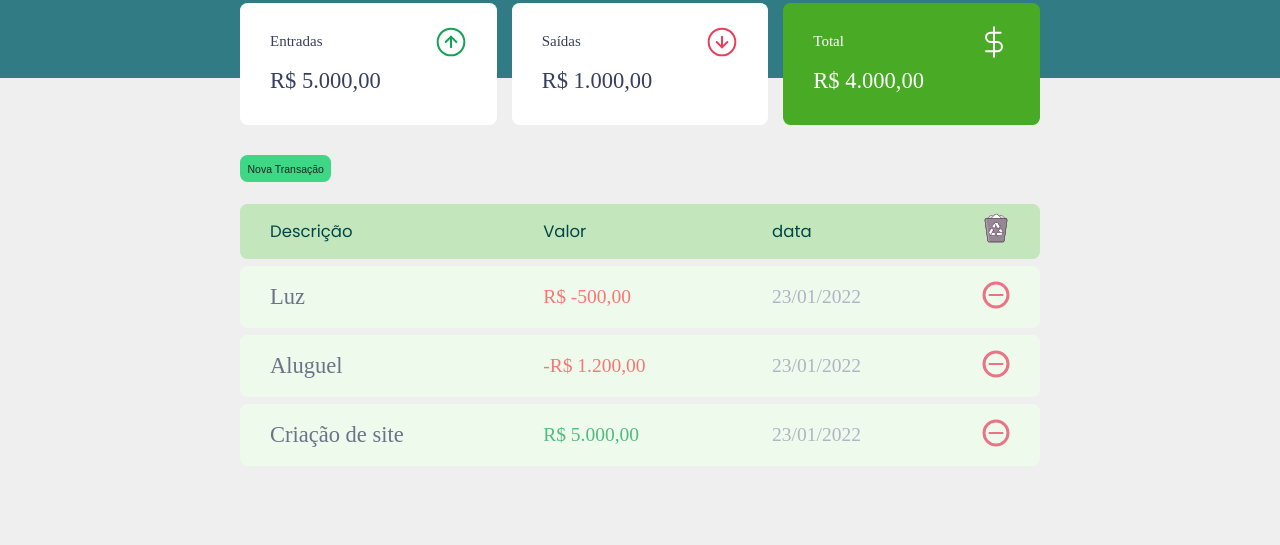
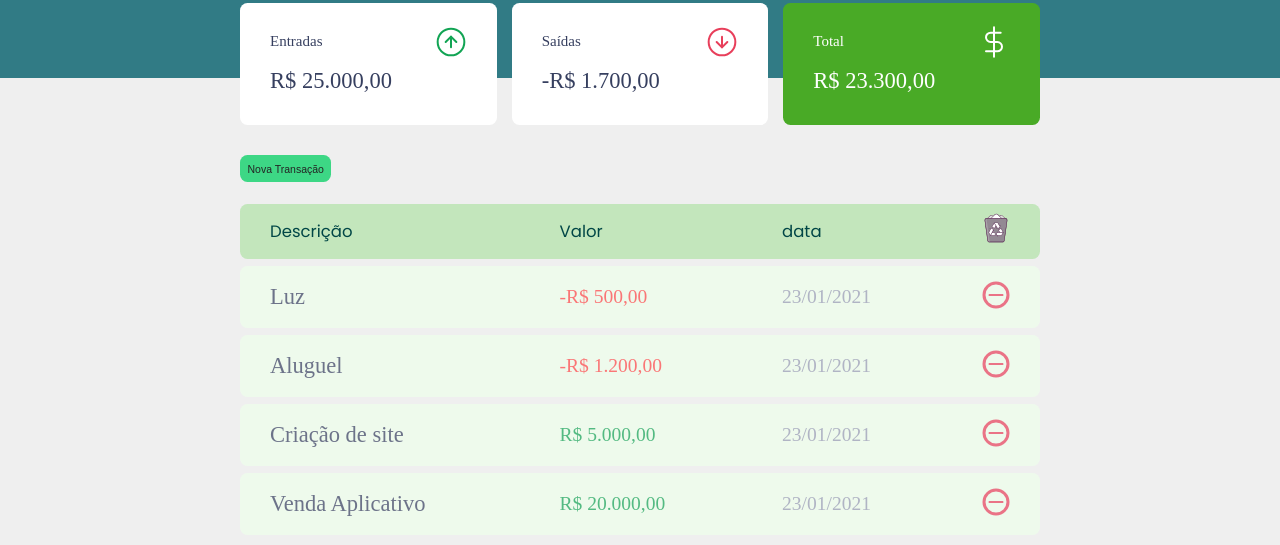
Before and after one commit to viniciusfg05/Controle-Financeiro-, a plain HTML site: page index.html in a window 1280 px wide. Shown: the part 70-615 px from the top of the page. Drawn offline with Linux system fonts and the light colour scheme; a web font is replaced by a local one.

Commit message:
Feito a DOM, soma das transaçoes, formatação do valores etc

```diff
--- a/index.html
+++ b/index.html
@@ -33,7 +33,7 @@
               alt="Imagem de entrada de valores"
             />
           </h3>
-          <p>R$ 5.000,00</p>
+          <p id="incomeDisplay" >R$ 5.000,00</p>
         </div>
 
         <div class="card">
@@ -45,7 +45,7 @@
               alt="Imagem de saída de valores"
             />
           </h3>
-          <p>R$ 1.000,00</p>
+          <p id="expenseDisplay">R$ 1.000,00</p>
         </div>
 
         <div class="card total">
@@ -53,7 +53,7 @@
             <span>Total</span>
             <img class="img" src="./assets/total.svg" alt="Imagem de total" />
           </h3>
-          <p>R$ 4.000,00</p>
+          <p id="totalDisplay">R$ 4.000,00</p>
         </div>
       </section>
 
@@ -76,30 +76,7 @@
             </tr>
           </thead>
           <tbody>
-            <tr>
-              <td class="description">Luz</td>
-              <td class="expense">R$ -500,00</td>
-              <td class="date">23/01/2022</td>
-              <td class="img">
-                <img src="./assets/minus.svg" alt="" />
-              </td>
-            </tr>
-            <tr>
-              <td class="description">Aluguel</td>
-              <td class="expense">-R$ 1.200,00</td>
-              <td class="date">23/01/2022</td>
-              <td class="img">
-                <img src="./assets/minus.svg" alt="" />
-              </td>
-            </tr>
-            <tr>
-              <td class="description">Criação de site</td>
-              <td class="income">R$ 5.000,00</td>
-              <td class="date">23/01/2022</td>
-              <td class="img">
-                <img src="./assets/minus.svg" alt="" />
-              </td>
-            </tr>
+
           </tbody>
         </table>
       </section>
@@ -109,7 +86,7 @@
       <div class="modal">
          <div id="form">
            <h2>Nova Transação</h2>
-           <form action="">
+           <form action="" onsubmit="Form.submit(event)" >
             <div class="input-group">
               <label class="sr-only" for="Descrição">Description</label>
               <input type="text" id="description" name="description" value="" placeholder="Descrição ">
--- a/main.js
+++ b/main.js
@@ -9,56 +9,97 @@ const Modal = {
 }
 //fim do code modal
 
+//Criando uma função que some as entrada e saida e devolva o resultado pra total
+const Transaction = {
+  all: [
     //Inicio - Criando um array com as informaçoes das transações
-const transactions = [
     {
-    id: 1,
       description: 'Luz',
       amount: -50000, // se tratando de valores, nao usamos $ , . add somente mais dois zeros
       date: '23/01/2021'
     },
     {
-    id: 2,
       description: 'Aluguel',
       amount: -120000, // se tratando de valores, nao usamos $ , . add somente mais dois zeros
       date: '23/01/2021'
     },
     {
-    id: 3,
       description: 'Criação de site',
       amount: 500000, // se tratando de valores, nao usamos $ , . add somente mais dois zeros
       date: '23/01/2021'
+    },
+    {
+      description: 'Venda Aplicativo',
+      amount: 2000000, // se tratando de valores, nao usamos $ , . add somente mais dois zeros
+      date: '23/01/2021'
     }
-]
+  ], //pega todas as transaçoes da linha 13
 
-//Criando uma função que some as entrada e saida e devolva o resultado pra total
-const Transaction = {
+  //add um nova transação
+  add(transaction) {
+    Transaction.all.push(transaction)
+
+    App.reload(index)
+  },
+
+  remove(index) {
+    Transaction.all.splice(index, 1) //remove uma transação
+
+    App.reload()
+  },
+
   incomes() {
     //somar as entradas
+    //pegar todas as transaçoes //se for maior que zero // somar a uma variavel e retornar a variavel
+    let income = 0
+
+    //para cada transação
+    Transaction.all.forEach(transaction => {
+      //se ela for maior que zero
+      if (transaction.amount > 0) {
+        income = income + transaction.amount
+      }
+    })
+
+    return income
   },
   expenses() {
     //somar as saídas
+    let expense = 0
+    Transaction.all.forEach(transaction => {
+      if (transaction.amount < 0) {
+        expense = expense + transaction.amount
+      }
+    })
+    return expense
   },
   total() {
     //Entradas menos saídas
+    return Transaction.incomes() + Transaction.expenses()
   }
 }
 
-//Para trocar os dados do html
+//INICIO - Para trocar os dados do html
 const DOM = {
+  transactionsContainer: document.querySelector('#data-table tbody'), //transactionsContainer:vai pegar o tbody que ta contendo do elemento "tr"
+
   addTransaction(transaction, index) {
     //transaction, é a const na linha 13 // index, é o nome do arquivo  que ta o HTML
     //local do documento que vai add
     const tr = document.createElement('tr') //criando um elemento "tr"
     tr.innerHTML = DOM.innerHTMLTransaction(transaction) //"tr.innerHTML" para receber o HTML "innerHTMLTransaction() e "innerHTMLTransaction(transaction)" recebe transaction tb
 
-    console.log(tr.innerHTML)
+    DOM.transactionsContainer.appendChild(tr) // appendChild(tr) é um funcionabilidade para pegar o elemento que foi criando "tr"
   },
 
   innerHTMLTransaction(transaction) {
+    const CSSclass = transaction.amount > 0 ? 'income' : 'expense' //se o valor for maior que 0 ele add income se ñ add expense
+
+    const amount = Utils.formatCurrency(transaction.amount) // pegar a função da linha 85 trandormando o valor em moeda
+
     const html = `
     <td class="description">${transaction.description}</td>
-    <td class="expense">${transaction.amount}</td>
+    <td class="${CSSclass}">${amount}</td>
     <td class="date">${transaction.date}</td>
     <td class="img">
       <img src="./assets/minus.svg" alt="Remover transação" />
@@ -66,8 +107,78 @@ const DOM = {
     `
 
     return html
+  },
+
+  //INICIO - Atualizar o valor da entrada - saida
+  //ligado com o Transactio da linha 41
+  updateBalance() {
+    document.getElementById('incomeDisplay').innerHTML = Utils.formatCurrency(
+      Transaction.incomes()
+    )
+    document.getElementById('expenseDisplay').innerHTML = Utils.formatCurrency(
+      Transaction.expenses()
+    )
+    document.getElementById('totalDisplay').innerHTML = Utils.formatCurrency(
+      Transaction.total()
+    )
+  },
+  //FIM - Atualizar o valor da entrada - saida
+
+  //vai limpar o tbody para da o reload e nao add dublicado
+  clearTransactions() {
+    DOM.transactionsContainer.innerHTML = ''
+  }
+}
+//FIM - Para trocar os dados do html
+
+//Inicio -Formatação do numero (valor)
+const Utils = {
+  formatCurrency(value) {
+    const signal = Number(value) < 0 ? '-' : '' //se o value for um string ele será forçado a ser um Number // se for menor q 0 entao recebe - se nao +
+
+    value = String(value).replace(/\D/g, '') //se for Number tranforma em um string pq o "replace" (uma função de trocar caracteres da string - so funciona em strings)
+    // /\D/g = "/\/" seguinifica expreção regular com o D -  /\D/ o D seguinifica ache tudo que não é numero (tirando o menos) - g significa na string global
+
+    value = Number(value) / 100
+
+    value = value.toLocaleString('pt-BR', {
+      // "toLocaleString" tranforma e moeda real brasileiro
+      style: 'currency',
+      currency: 'BRL'
+    })
+
+    return signal + value //manda pra fora da função
+  }
+}
+//fim -Formatação do numero (valor)
+
+const Form = {
+  //add o submit="Form.submit(event)" no form
+  submit(event) {
+    console.log(event)
+  }
+}
+//
+
+const App = {
+  //quando add um novo Transaction ele vai da um reload e da um app init fazendo o forEach add a nova transação
+  init() {
+    //INICIO - Para pegar cada elemento do transations (arrays)
+    Transaction.all.forEach(transaction => {
+      //forEach pega cada elemento do array joga no transactio(html) //
+      DOM.addTransaction(transaction)
+    })
+    //FIM - Para pegar cada elemento do transations (arrays)
+
+    //fim do code Transaçoes
+
+    DOM.updateBalance()
+  },
+  reload() {
+    //antes do realaoad limpamos o tbody
+    DOM.clearTransactions()
+    App.init()
   }
 }
 
-DOM.addTransaction(transactions[1]) //Vai pegar os dados do array transactions
-//fim do code Transaçoes
+App.init() //inicia a aplicação
```
Lines whose indentation alone changed are shown as unchanged.
